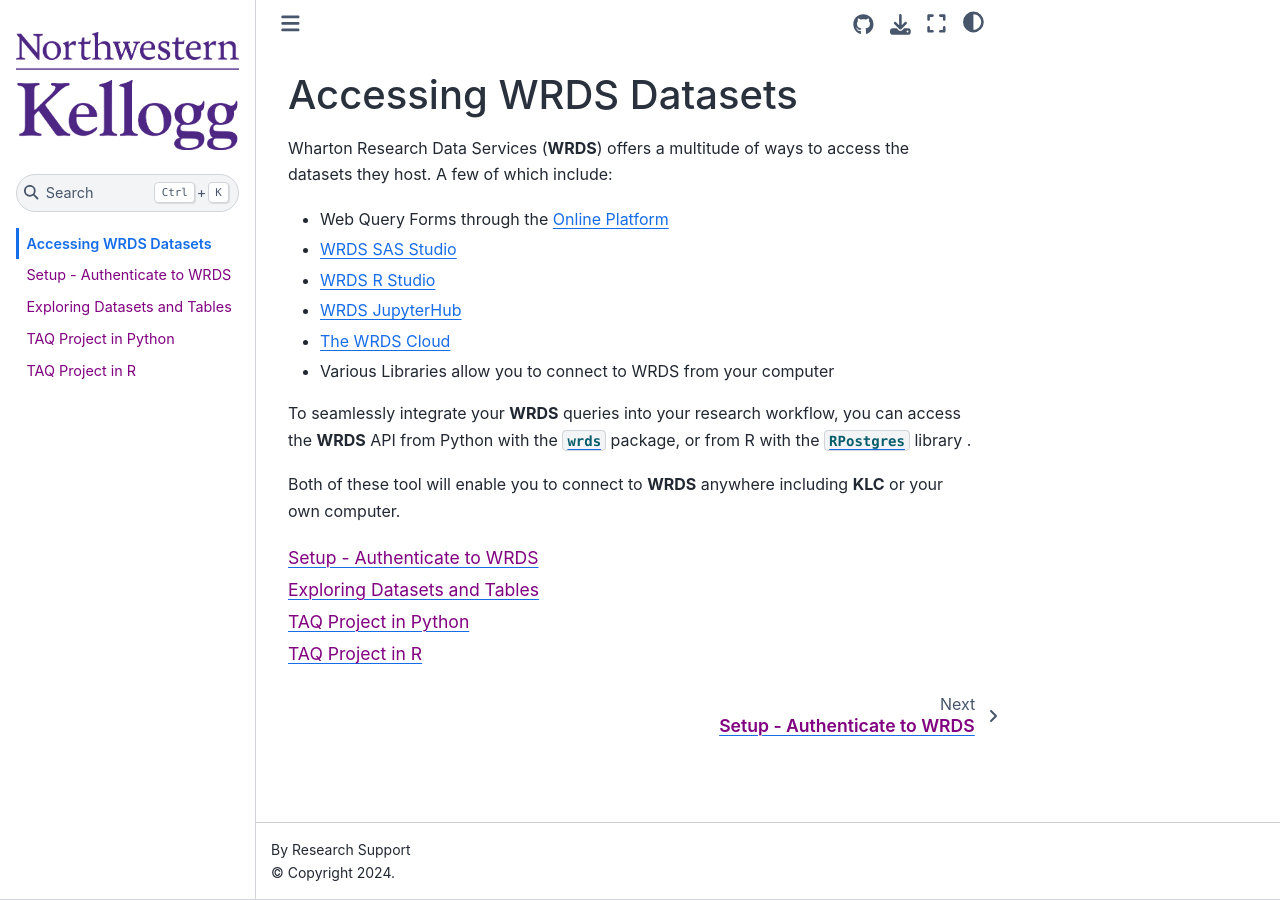
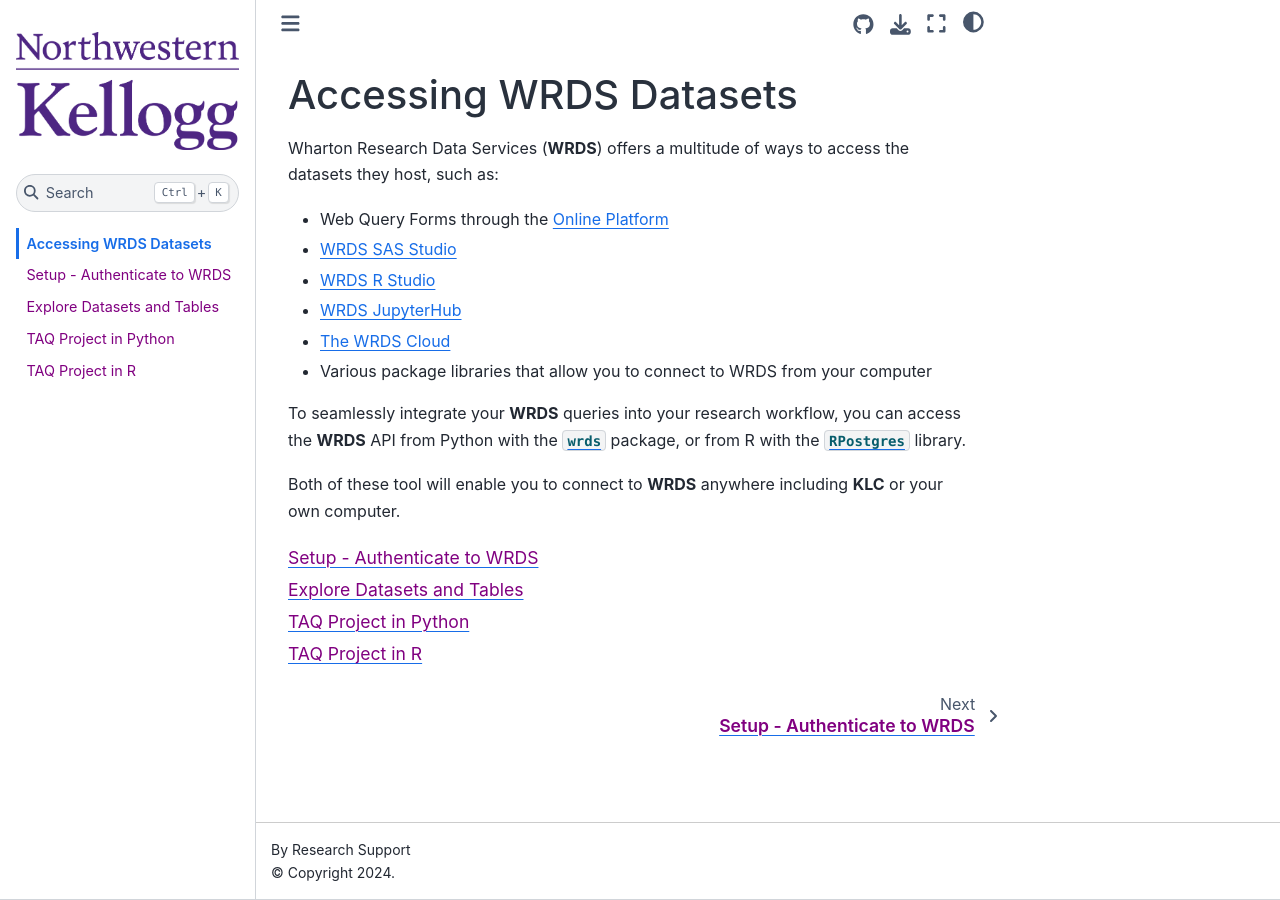
Before and after one commit to rs-kellogg/workshop_wrds, a Jupyter Book: the page built from docs/intro.md, in a window 1280 px wide. Built offline with Jupyter Book 1.0.4 settings and Sphinx 7.4.7 and the Sphinx Book theme 1.1.4, drawn with Linux system fonts in a browser that asks for light colours.

Commit message:
Final changes to book.

```diff
--- a/docs/intro.md
+++ b/docs/intro.md
@@ -1,15 +1,15 @@
 # Accessing WRDS Datasets
 
-Wharton Research Data Services (**WRDS**) offers a multitude of ways to access the datasets they host.  A few of which include:
+Wharton Research Data Services (**WRDS**) offers a multitude of ways to access the datasets they host, such as:
 
 * Web Query Forms through the [Online Platform](https://wrds-www.wharton.upenn.edu)
 * [WRDS SAS Studio](https://wrds-cloud.wharton.upenn.edu/SASStudio/index?locale=en_US)
 * [WRDS R Studio](https://wrds-rstudio.wharton.upenn.edu/auth-sign-in?appUri=%2F)
 * [WRDS JupyterHub](https://wrds-jupyter.wharton.upenn.edu/hub/login?next=%2Fhub%2F)
 * [The WRDS Cloud](https://wrds-www.wharton.upenn.edu/pages/grid-items/accessing-wrds-cloud/)
-* Various Libraries allow you to connect to WRDS from your computer
+* Various package libraries that allow you to connect to WRDS from your computer
 
-To seamlessly integrate your **WRDS** queries into your research workflow, you can access the **WRDS** API from Python with the [`wrds`](https://pypi.org/project/wrds/) package, or from R with the [`RPostgres`](https://cran.r-project.org/web/packages/RPostgres/index.html) library .
+To seamlessly integrate your **WRDS** queries into your research workflow, you can access the **WRDS** API from Python with the [`wrds`](https://pypi.org/project/wrds/) package, or from R with the [`RPostgres`](https://cran.r-project.org/web/packages/RPostgres/index.html) library.
 
 Both of these tool will enable you to connect to **WRDS** anywhere including **KLC** or your own computer.
 
```
Also changed, not shown: docs/explore.ipynb, docs/setup.ipynb, docs/workflow_p.ipynb, docs/workflow_r.ipynb, 6 other files.
